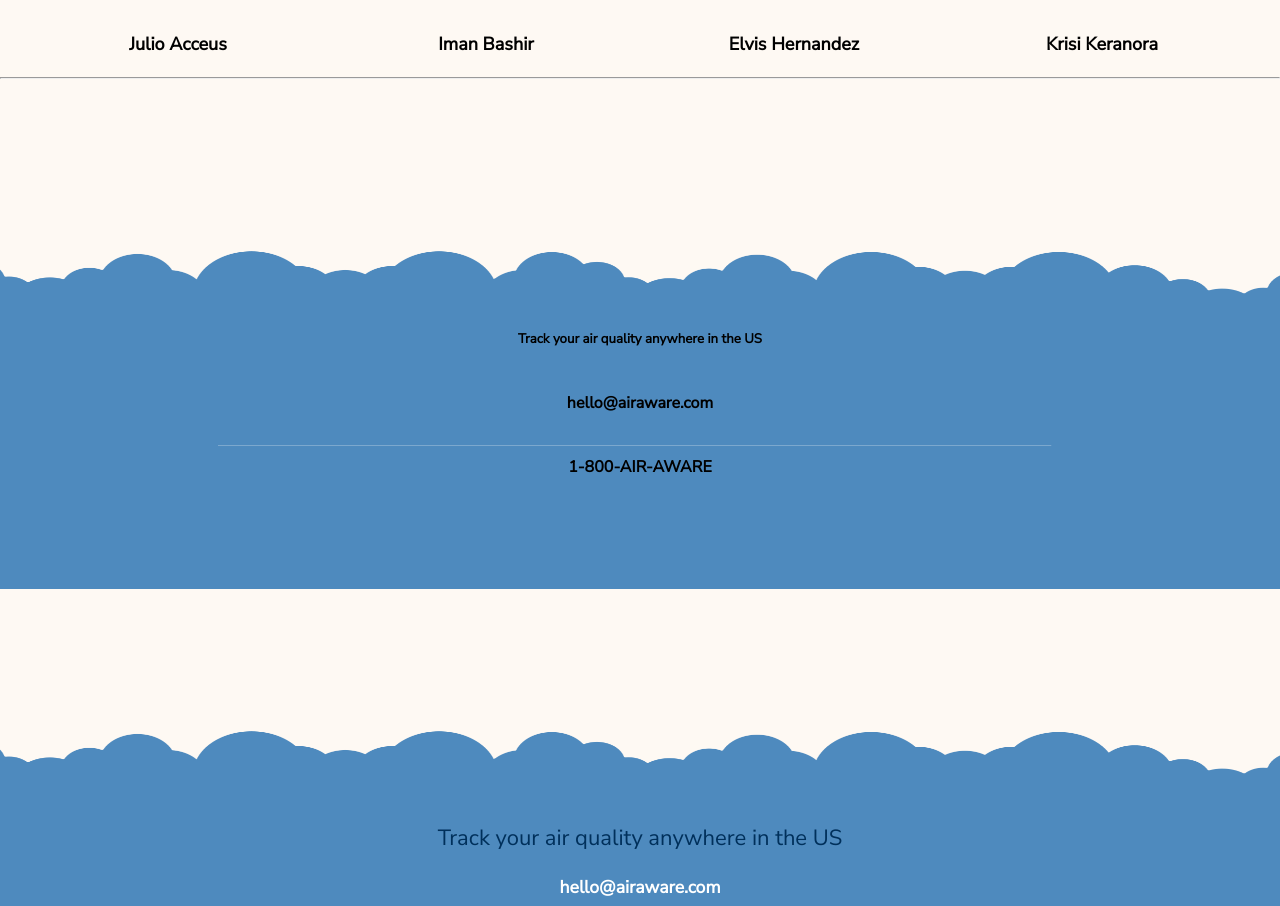
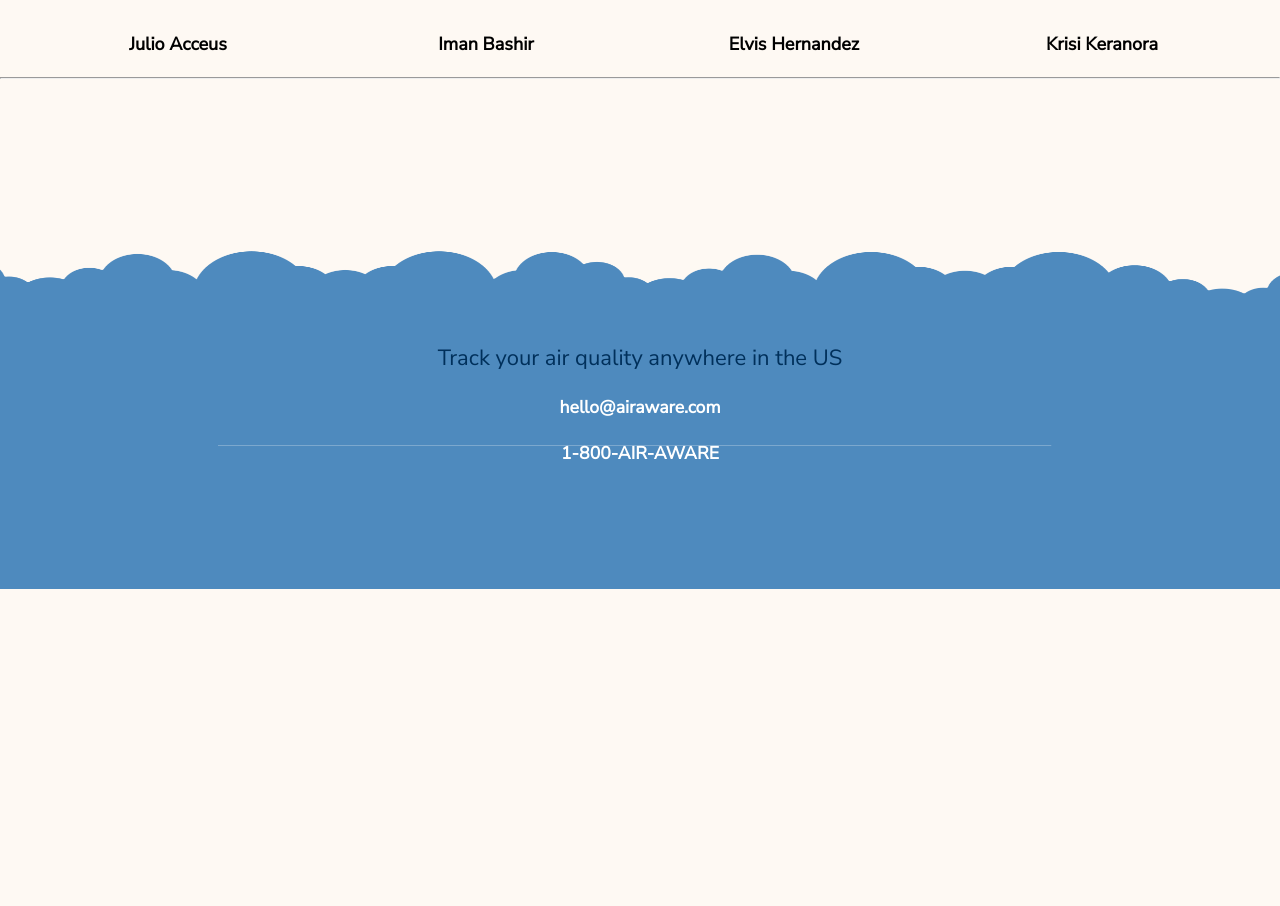
Before and after one commit to wyncode/C36_midterm_elvis_iman_julio_krissy, a React (Create React App) app in the folder client/: page /about in a window 1280 px wide. Shown: the part 1035-1941 px from the top of the page. After the commit the page ends 1624 px from the top, so only its background shows below. Built offline with nearby package versions, Linux system fonts and the light colour scheme.

Commit message:
fixed syntax error in specific city page and removed double footer in about

```diff
--- a/client/src/components/About.jsx
+++ b/client/src/components/About.jsx
@@ -60,14 +60,6 @@ const About = () => {
       <div className="hr"><hr /></div>
 
       <img href="logo.png"/>
-      <div className="bottom-image">
-        <div className="bottom-hero-text">
-          <h5>Track your air quality anywhere in the US</h5>
-          <h4>hello@airaware.com</h4>
-          <h4>1-800-AIR-AWARE</h4>
-        </div>
-
-      </div>
     </>
   );
 };
--- a/client/src/styling/App.css
+++ b/client/src/styling/App.css
@@ -136,7 +136,7 @@ body {
 }
 
 
-s.display-city-card img {
+.display-city-card img {
   max-width: 40%;
   height:auto;
   margin: 5rem 5rem 0 1rem;
```
